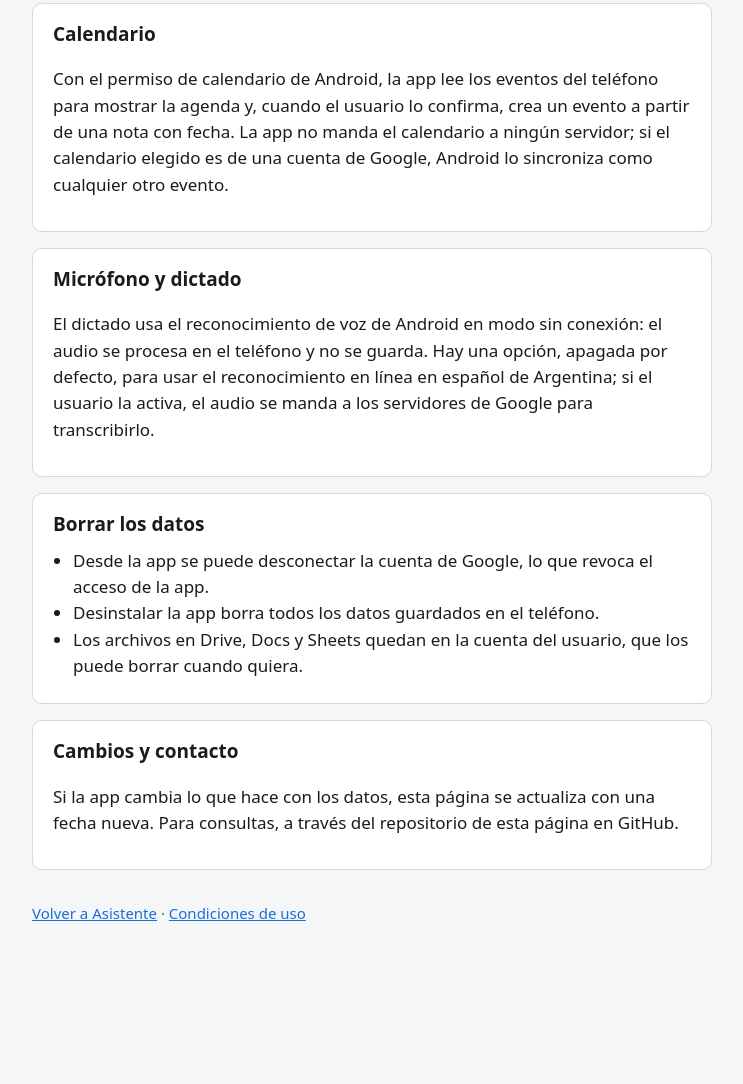
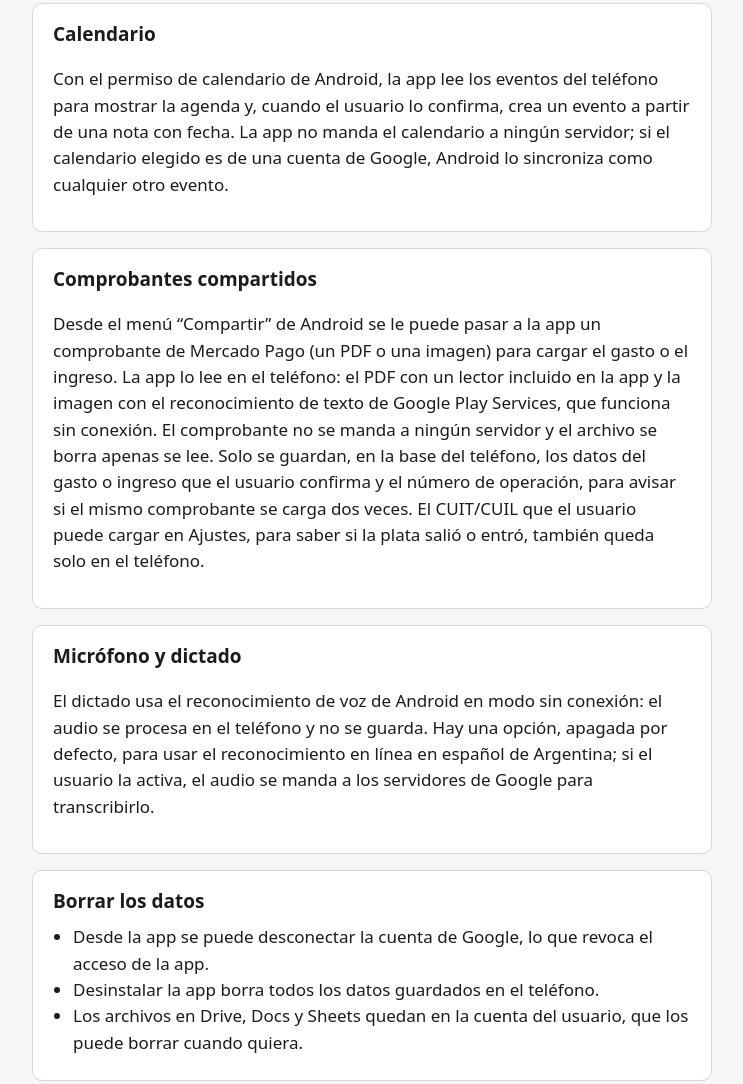
Before and after one commit to JoaquinBardavid/JoaquinBardavid.github.io, a plain HTML site: page privacidad.html in a window 1280 px wide. Shown: the part 1021-2105 px from the top of the page, without its empty margins (268-1011 px from the left). Before the commit the page ends 1995 px from the top, so only its background shows below. Drawn offline with Linux system fonts and the light colour scheme.

Commit message:
docs: sumar los comprobantes compartidos
La app lee en el teléfono los comprobantes de Mercado Pago que se le comparten: no salen a ningún servidor y el archivo se borra. La política de privacidad lo explica y cambia de fecha.

```diff
--- a/privacidad.html
+++ b/privacidad.html
@@ -25,7 +25,7 @@
 <body>
 <main>
   <h1>Política de privacidad</h1>
-  <p class="lead">Asistente · actualizada el 21 de octubre de 2026</p>
+  <p class="lead">Asistente · actualizada el 22 de octubre de 2026</p>
 
   <section>
     <h2>Resumen</h2>
@@ -67,6 +67,18 @@
   </section>
 
   <section>
+    <h2>Comprobantes compartidos</h2>
+    <p>Desde el menú “Compartir” de Android se le puede pasar a la app un comprobante de Mercado
+      Pago (un PDF o una imagen) para cargar el gasto o el ingreso. La app lo lee en el teléfono: el
+      PDF con un lector incluido en la app y la imagen con el reconocimiento de texto de Google Play
+      Services, que funciona sin conexión. El comprobante no se manda a ningún servidor y el archivo
+      se borra apenas se lee. Solo se guardan, en la base del teléfono, los datos del gasto o
+      ingreso que el usuario confirma y el número de operación, para avisar si el mismo comprobante
+      se carga dos veces. El CUIT/CUIL que el usuario puede cargar en Ajustes, para saber si la plata
+      salió o entró, también queda solo en el teléfono.</p>
+  </section>
+
+  <section>
     <h2>Micrófono y dictado</h2>
     <p>El dictado usa el reconocimiento de voz de Android en modo sin conexión: el audio se procesa
       en el teléfono y no se guarda. Hay una opción, apagada por defecto, para usar el reconocimiento
```
Also changed, not shown: index.html (+2 -0 lines).
